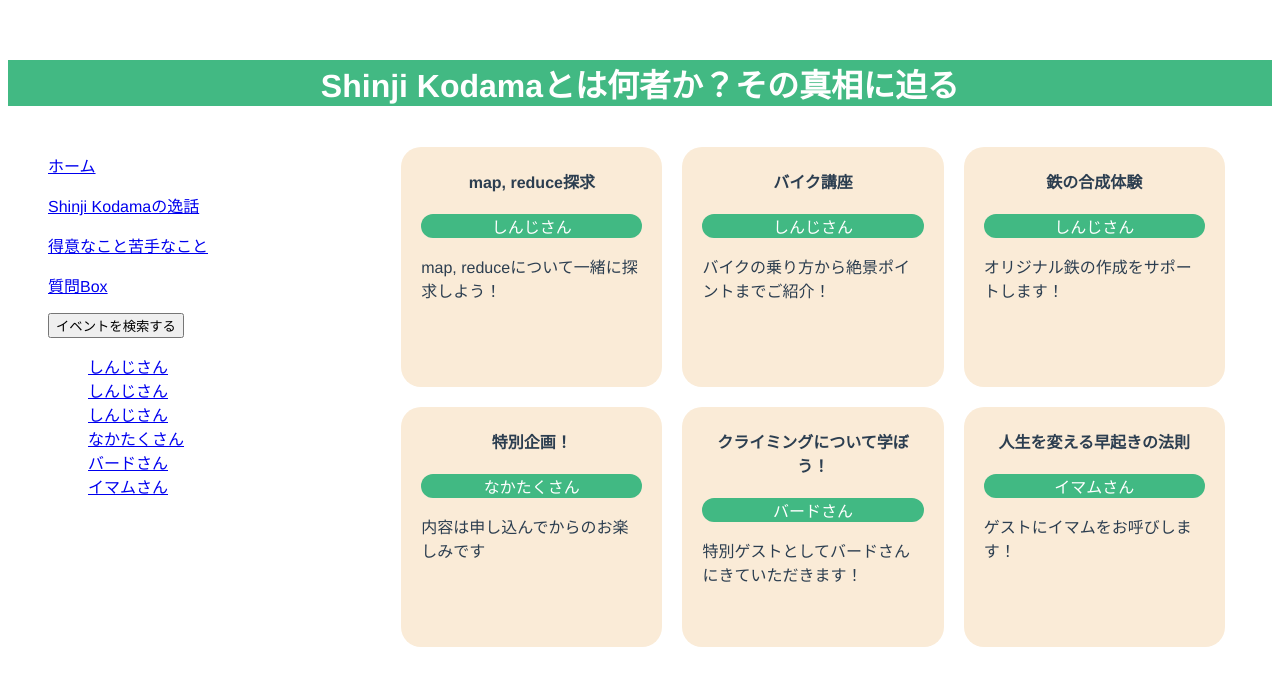
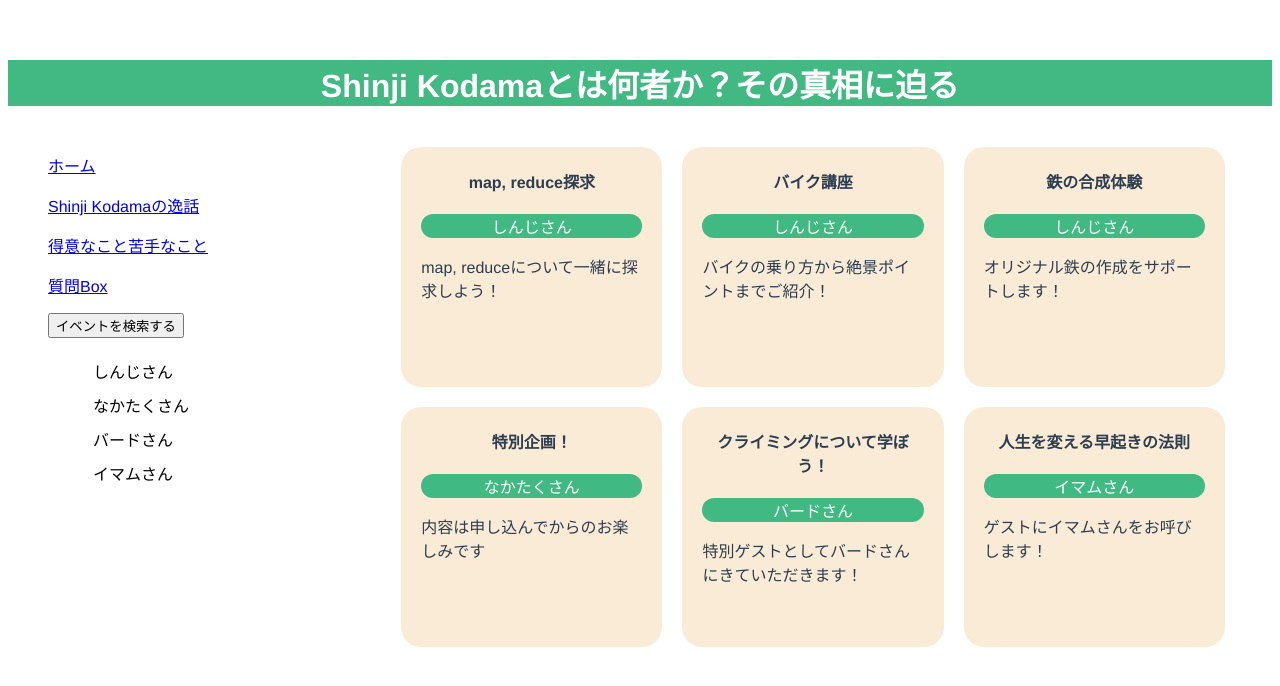
Before and after one commit to shinji-kodama/vue_practice, a Vue app in the folder vite-project/: page /contact in a window 1280 px wide. Both pictures are taken after a click on the button "イベントを検索する". Shown: the top 686 px of the page. Built offline with nearby package versions, Linux system fonts and the light colour scheme.

Commit message:
セレクト型検索機能実装

```diff
--- a/vite-project/src/Contact.vue
+++ b/vite-project/src/Contact.vue
@@ -1,7 +1,7 @@
 <template>
   <div>
     <div class="box">
-    <Card :Questions="questions" />
+    <Card :Questions="filterdGuests(getName)" />
     </div>
   </div>
 </template>
@@ -23,6 +23,15 @@ export default {
   },
   computed: {
       ...mapState(["questions"]),
+      ...mapState(["guestName"]),
+
+      filterdGuests(){
+          return this.$store.getters.filterdGuests;
+      },
+
+      getName(){
+        return this.$store.state.guestName;
+      }
   },
 };
 </script>
--- a/vite-project/src/Home.vue
+++ b/vite-project/src/Home.vue
@@ -12,7 +12,6 @@
 </template>
 
 <script>
-import { mapState, mapMutations } from "vuex";
 import List from "./components/List.vue";
 
 export default {
@@ -35,15 +34,6 @@ export default {
           ]
       }
   },
-  computed: {
-    ...mapState(["hoge"]),
-  },
-  methods: {
-    ...mapMutations(["changeHoge"]),
-    change() {
-      this.changeHoge(this.inputText);
-    },
-  },
 };
 </script>
 
--- a/vite-project/src/components/Nav.vue
+++ b/vite-project/src/components/Nav.vue
@@ -8,8 +8,8 @@
     <li class="item"><button @click="showInput()">イベントを検索する</button></li>
     <li class="item" v-if="isShow"></li>
     <li class="item" v-else>
-      <ul v-for="question in questions">
-        <a href="/">{{ question.guest }}</a>
+      <ul v-for="guestName in guestNames">
+        <li @click="sendStore(guestName)" class="filter">{{ guestName }}</li>
       </ul>
     </li>
   </ul>
@@ -30,10 +30,16 @@ export default {
   },
   computed: {
       ...mapState(["questions"]),
+      guestNames(){
+        return this.$store.getters.guestNames;
+      }
   },
   methods: {
     showInput () {
       this.isShow = !this.isShow;
+    },
+    sendStore(name){
+      this.$store.commit('selectGuest', name);
     }
   },
 };
@@ -48,4 +54,15 @@ li{
     margin-top: 16px;
 }
 
+.filter{
+  display: block;
+  text-decoration: none;
+  color: #000000;
+  padding: 5px;
+}
+
+.filter:hover{
+  color: #41b983;
+}
+
 </style>
--- a/vite-project/src/store/index.js
+++ b/vite-project/src/store/index.js
@@ -36,16 +36,26 @@ const store = createStore({
       {
         id: 6,
         title: "人生を変える早起きの法則",
-        text: "ゲストにイマムをお呼びします！",
+        text: "ゲストにイマムさんをお呼びします！",
         guest: "イマムさん",
       },
     ],
+    guestName: "",
   },
-  mutations: {},
+  mutations: {
+    selectGuest(state, name){
+      state.guestName = name;
+      console.log(state.guestName)
+    }
+  },
   // actions: {},
   getters: {
-    duplicateNameRemove: state => {
-      return state.questions.from(new Set(state.questions));
+    guestNames: state => {
+      const guestArray = state.questions.map(el => el.guest);
+      return  new Set(guestArray);
+    },
+    filterdGuests: (state) => (guestName) => {
+      return state.questions.filter(el => (guestName == "") ? el : el.guest == guestName);
     }
   },
   // modules: {},
```
